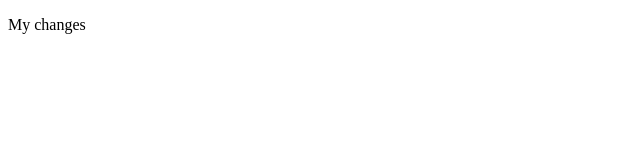
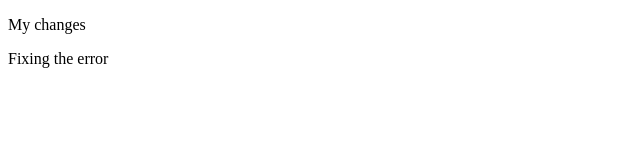
Before and after one commit to vivekrrg/gitrevision, a plain HTML site: page index.html in a window 1280 px wide. Shown: the full height of the page, 0-640 px from the left. Drawn offline with Linux system fonts and the light colour scheme.

Commit message:
fixing the error in index.html

```diff
--- a/index.html
+++ b/index.html
@@ -10,6 +10,7 @@
 
 <body>
     <p>My changes</p>
+    <p>Fixing the error</p>
 </body>
 
 </html>
```
